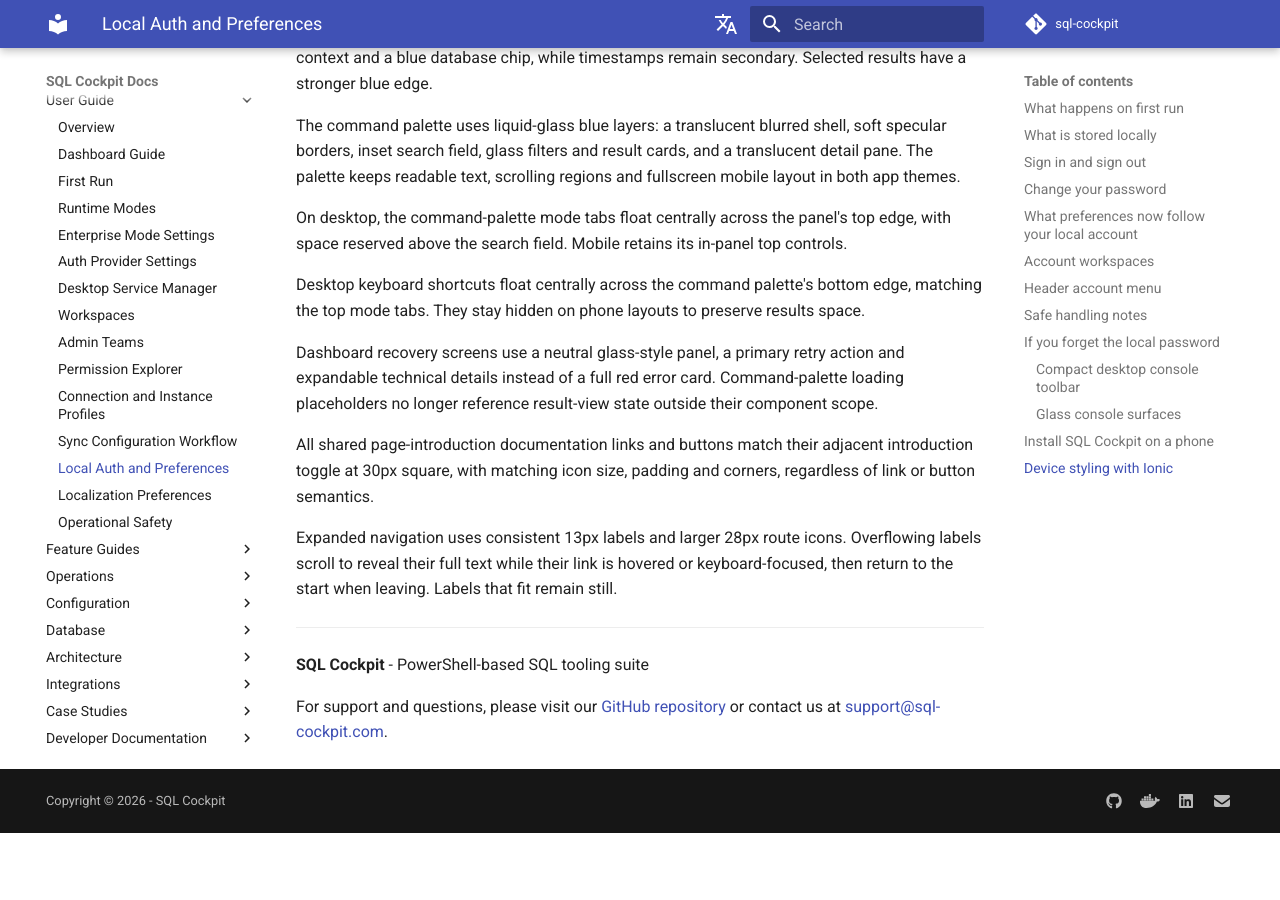
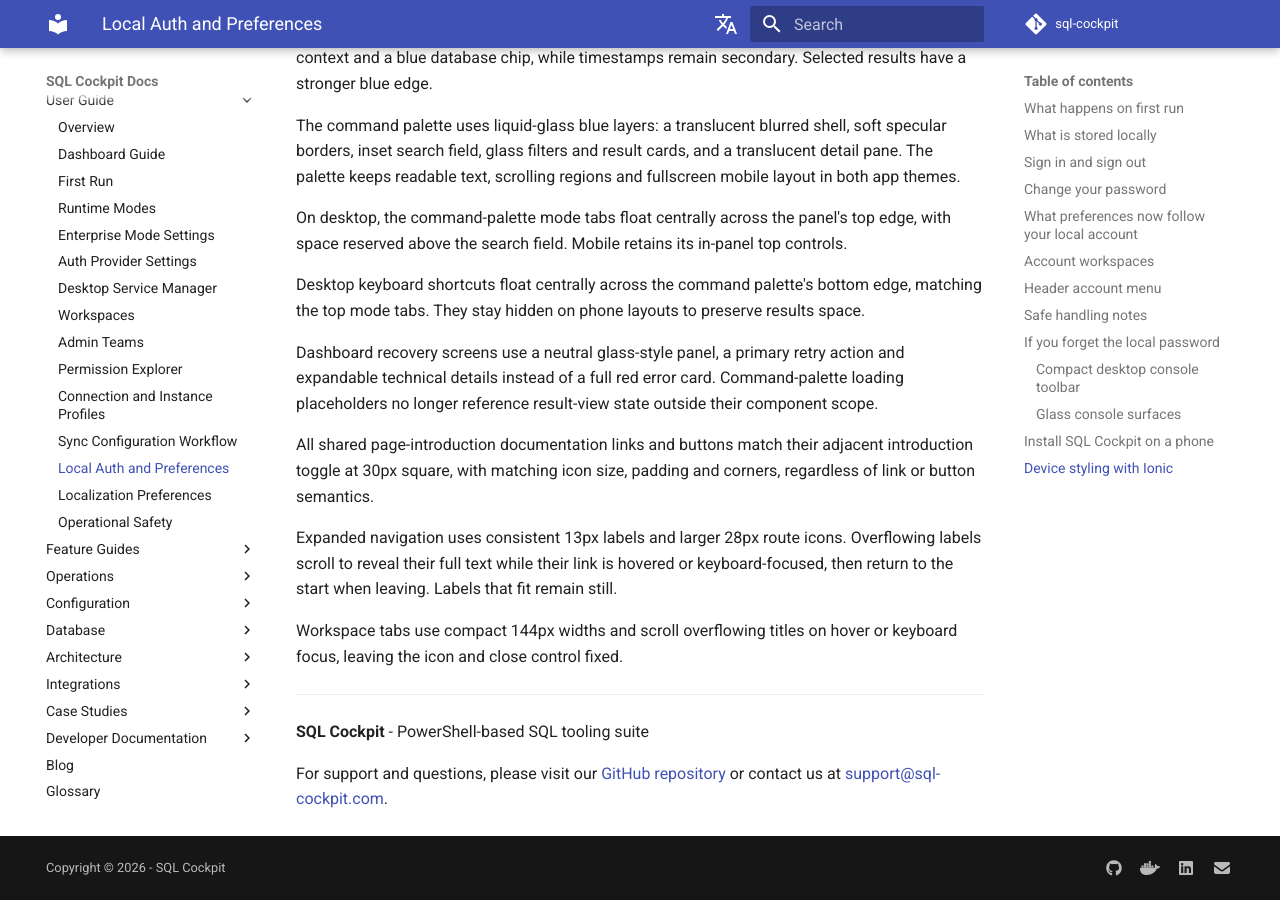
Before and after one commit to sql-cockpit/sql-cockpit-docs-source, an MkDocs documentation site: the page built from docs/user/local-auth-and-preferences.md, in a window 1280 px wide and 900 px high, scrolled down 18766 px. Built offline with MkDocs 1.6.1 and Material for MkDocs 9.7.7, drawn with Linux system fonts in a browser that asks for light colours; comment, search, counter and statistics services are not loaded; the version menu is left out; before the commit the page ends 19599 px from its top, so only the background shows below that.

Commit message:
Document compact workspace tab title scrolling

```diff
--- a/docs/user/local-auth-and-preferences.md
+++ b/docs/user/local-auth-and-preferences.md
@@ -394,3 +394,5 @@
 All shared page-introduction documentation links and buttons match their adjacent introduction toggle at 30px square, with matching icon size, padding and corners, regardless of link or button semantics.
 
 Expanded navigation uses consistent 13px labels and larger 28px route icons. Overflowing labels scroll to reveal their full text while their link is hovered or keyboard-focused, then return to the start when leaving. Labels that fit remain still.
+
+Workspace tabs use compact 144px widths and scroll overflowing titles on hover or keyboard focus, leaving the icon and close control fixed.
```
